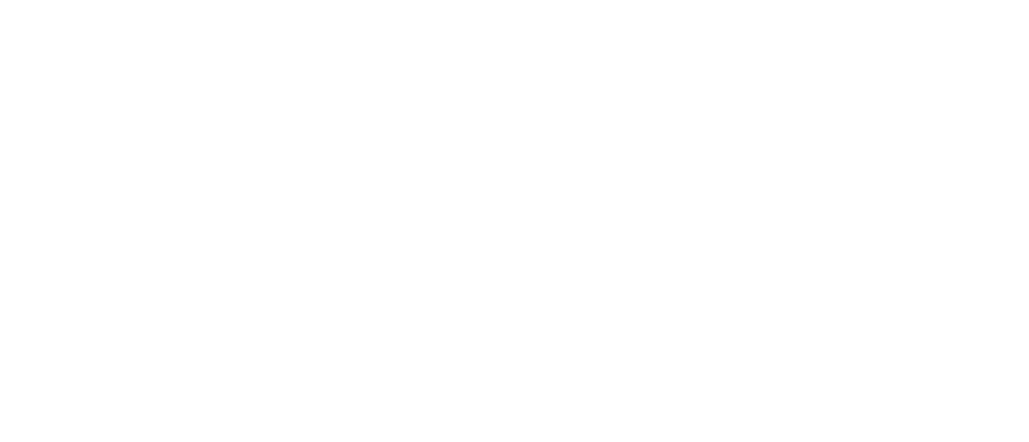
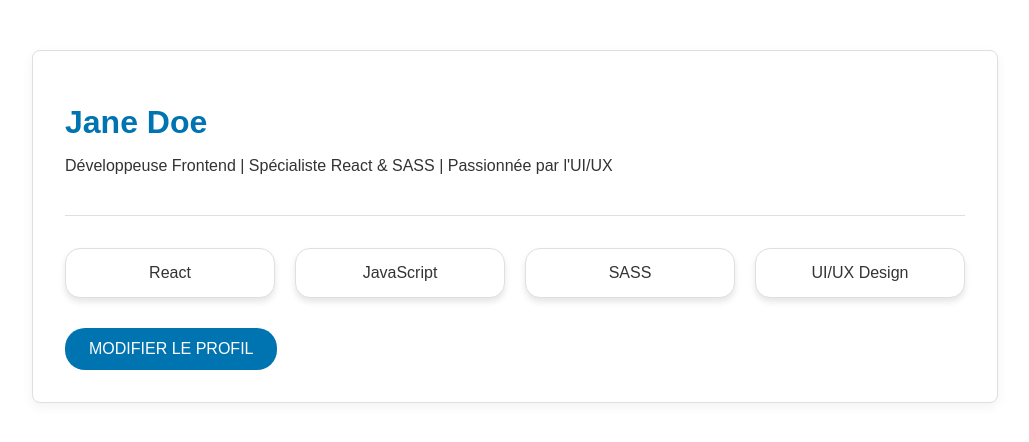
Before and after one commit to sofianslimani/skill-tree-web3, a React (Create React App) app in the folder frontend/: page /profile in a window 1280 px wide. Before the commit this address had no page. Shown: the top 442 px of the page, without its empty margins (125-1154 px from the left). Built offline with nearby package versions, Linux system fonts and the light colour scheme.

Commit message:
feat: add ProfilePage

```diff
--- a/frontend/package.json
+++ b/frontend/package.json
@@ -13,6 +13,7 @@
     "@types/react-router-dom": "^5.3.3",
     "react": "^18.2.0",
     "react-dom": "^18.2.0",
+    "react-icons": "^4.12.0",
     "react-router-dom": "^6.21.1",
     "react-scripts": "5.0.1",
     "sass": "^1.69.7",
--- a/frontend/src/App.tsx
+++ b/frontend/src/App.tsx
@@ -1,14 +1,14 @@
 import React from "react";
 import { BrowserRouter as Router, Routes, Route } from "react-router-dom";
 import HomePage from "./pages/HomePage/HomePage";
-import ProfilPage from "./pages/ProfilPage/ProfilPage";
+import ProfilePage from "./pages/ProfilePage/ProfilePage";
 
 function App() {
   return (
     <Router>
       <Routes>
         <Route path="/" element={<HomePage />} />
-        <Route path="/profil" element={<ProfilPage />} />
+        <Route path="/profile" element={<ProfilePage />} />
       </Routes>
     </Router>
   );
--- a/frontend/src/pages/ProfilPage/ProfilPage.module.scss
+++ /dev/null
@@ -1,11 +0,0 @@
-.profilPage {
-  display: flex;
-  flex-direction: column;
-  align-items: center;
-  padding: 20px;
-
-  .title {
-    color: #333;
-    margin-bottom: 20px;
-  }
-}
--- a/frontend/src/pages/ProfilPage/ProfilPage.tsx
+++ /dev/null
@@ -1,13 +0,0 @@
-import React from "react";
-import styles from "./ProfilPage.module.scss";
-
-const ProfilPage = () => {
-  return (
-    <div className={styles.profilPage}>
-      <h1 className={styles.title}>Bienvenue sur la page profil</h1>
-      <p>Bienvenue sur mon site web construit avec React et TypeScript.</p>
-    </div>
-  );
-};
-
-export default ProfilPage;
--- /dev/null
+++ b/frontend/src/pages/ProfilePage/ProfilePage.module.scss
@@ -0,0 +1,194 @@
+$primary-color: #0073b1;
+$background-color: #f8f8f8;
+$text-color: #333333;
+$border-color: #dce0e0;
+$skill-background: #ffffff;
+$skill-hover: #e1ecf4;
+$shadow-color: rgba(0, 0, 0, 0.1);
+
+.profilePage {
+  background-color: #fff;
+  border: 1px solid $border-color;
+  border-radius: 8px;
+  box-shadow: 0 4px 12px rgba(0, 0, 0, 0.05);
+  font-family: Arial, sans-serif;
+  margin: 50px auto;
+  max-width: 900px;
+  padding: 2rem;
+
+  .profileHeader {
+    border-bottom: 1px solid $border-color;
+    padding-bottom: 2rem;
+    margin-bottom: 2rem;
+
+    .username {
+      color: $primary-color;
+      font-size: 2rem;
+      font-weight: bold;
+      margin-bottom: 0.5rem;
+    }
+
+    .bio {
+      color: $text-color;
+      font-size: 1rem;
+      margin-bottom: 0.5rem;
+    }
+  }
+  .profileSkills {
+    display: grid;
+    grid-template-columns: repeat(auto-fill, minmax(180px, 1fr));
+    gap: 20px;
+    margin-top: 30px;
+
+    .skill {
+      background-color: $skill-background;
+      border: 1px solid $border-color;
+      border-radius: 15px;
+      box-shadow: 0 4px 6px $shadow-color;
+      color: $text-color;
+      display: flex;
+      flex-direction: column;
+      align-items: center;
+      justify-content: center;
+      padding: 15px;
+      transition: box-shadow 0.3s ease-in-out, transform 0.3s ease-in-out;
+
+      &:hover {
+        transform: translateY(-5px);
+        box-shadow: 0 6px 12px $shadow-color;
+        background-color: $skill-hover;
+      }
+
+      .skill-icon {
+        font-size: 30px;
+        margin-bottom: 10px;
+      }
+
+      .skill-name {
+        font-weight: bold;
+        text-align: center;
+      }
+    }
+  }
+
+  .profileForm {
+    background-color: $skill-background;
+    border: 1px solid $border-color;
+    border-radius: 10px;
+    box-shadow: 0 4px 6px $shadow-color;
+    margin-top: 20px;
+    padding: 20px;
+
+    .formField,
+    .skills-list {
+      margin-bottom: 20px;
+
+      label {
+        display: block;
+        margin-bottom: 10px;
+        font-weight: bold;
+        color: $text-color;
+      }
+
+      input[type="text"],
+      textarea {
+        width: calc(100% - 100px);
+        padding: 10px;
+        border: 1px solid $border-color;
+        border-radius: 5px;
+        font-size: 1rem;
+        color: $text-color;
+        display: inline-block;
+        margin-right: 10px;
+
+        &:focus {
+          border-color: $primary-color;
+          outline: none;
+          box-shadow: 0 0 5px rgba($primary-color, 0.5);
+        }
+      }
+
+      button {
+        margin-top: 10px;
+
+        background-color: $primary-color;
+        border: none;
+        border-radius: 20px;
+        color: white;
+        cursor: pointer;
+        font-size: 1rem;
+        padding: 10px 20px;
+        text-transform: uppercase;
+        transition: background-color 0.3s;
+
+        &:hover {
+          background-color: darken($primary-color, 10%);
+        }
+      }
+    }
+
+    .skillItem {
+      display: flex;
+      align-items: center;
+      justify-content: space-between;
+      background-color: $skill-background;
+      border: 1px solid $border-color;
+      border-radius: 10px;
+      padding: 10px;
+      margin-bottom: 10px;
+
+      button {
+        margin-left: 10px;
+        padding: 5px 10px;
+        font-size: 0.8rem;
+
+        background-color: transparent;
+        border: none;
+        cursor: pointer;
+
+        &:hover {
+          color: red;
+          text-decoration: underline;
+        }
+      }
+    }
+
+    .formActions {
+      display: flex;
+      justify-content: space-between;
+
+      button {
+        width: 48%;
+        margin-top: 10px;
+        background-color: $primary-color;
+        border: none;
+        border-radius: 20px;
+        color: white;
+        cursor: pointer;
+        font-size: 1rem;
+        padding: 0.75rem 1.5rem;
+        text-transform: uppercase;
+        transition: background-color 0.3s;
+        &:hover {
+          background-color: darken($primary-color, 10%);
+        }
+      }
+    }
+  }
+  .editButton {
+    margin-top: 30px;
+    background-color: $primary-color;
+    border: none;
+    border-radius: 20px;
+    color: white;
+    cursor: pointer;
+    font-size: 1rem;
+    padding: 0.75rem 1.5rem;
+    text-transform: uppercase;
+    transition: background-color 0.3s;
+
+    &:hover {
+      background-color: darken($primary-color, 10%);
+    }
+  }
+}
--- /dev/null
+++ b/frontend/src/pages/ProfilePage/ProfilePage.tsx
@@ -0,0 +1,122 @@
+import React, { useState } from "react";
+import styles from "./ProfilePage.module.scss";
+import { FaCode, FaPaintBrush, FaCog } from "react-icons/fa";
+
+const initialProfileData = {
+  username: "Jane Doe",
+  bio: "Développeuse Frontend | Spécialiste React & SASS | Passionnée par l'UI/UX",
+  skills: ["React", "JavaScript", "SASS", "UI/UX Design"],
+};
+
+const ProfilePage = () => {
+  const [isEditing, setIsEditing] = useState(false);
+  const [profileData, setProfileData] = useState(initialProfileData);
+  const [newSkill, setNewSkill] = useState("");
+
+  const handleEditClick = () => {
+    setIsEditing(true);
+  };
+
+  const handleCancelClick = () => {
+    setIsEditing(false);
+  };
+
+  const handleFormSubmit = (event: React.FormEvent<HTMLFormElement>) => {
+    event.preventDefault();
+    // Logique de mise à jour des données
+    setIsEditing(false);
+  };
+
+  const handleSkillChange = (event: React.ChangeEvent<HTMLInputElement>) => {
+    setNewSkill(event.target.value);
+  };
+
+  const handleAddSkill = () => {
+    if (newSkill && !profileData.skills.includes(newSkill)) {
+      setProfileData({
+        ...profileData,
+        skills: [...profileData.skills, newSkill],
+      });
+      setNewSkill("");
+    }
+  };
+
+  const handleRemoveSkill = (skillToRemove: string) => {
+    setProfileData({
+      ...profileData,
+      skills: profileData.skills.filter((skill) => skill !== skillToRemove),
+    });
+  };
+  return (
+    <div className={styles.profilePage}>
+      <div className={styles.profileHeader}>
+        <h1 className={styles.username}>{profileData.username}</h1>
+        <p className={styles.bio}>{profileData.bio}</p>
+      </div>
+      <div className={styles.profileSkills}>
+        {profileData.skills.map((skill) => (
+          <div key={skill} className={styles.skill}>
+            <span>{skill}</span>
+          </div>
+        ))}
+      </div>
+      {isEditing ? (
+        <form onSubmit={handleFormSubmit} className={styles.profileForm}>
+          <div className={styles.formField}>
+            <label htmlFor="username">Nom d'utilisateur</label>
+            <input
+              type="text"
+              id="username"
+              value={profileData.username}
+              onChange={(e) =>
+                setProfileData({ ...profileData, username: e.target.value })
+              }
+            />
+          </div>
+          <div className={styles.formField}>
+            <label htmlFor="bio">Biographie</label>
+            <textarea
+              id="bio"
+              value={profileData.bio}
+              onChange={(e) =>
+                setProfileData({ ...profileData, bio: e.target.value })
+              }
+            />
+          </div>
+          <div className={styles.formField}>
+            <label htmlFor="newSkill">Ajouter une compétence</label>
+            <input
+              type="text"
+              id="newSkill"
+              value={newSkill}
+              onChange={handleSkillChange}
+            />
+            <button type="button" onClick={handleAddSkill}>
+              Ajouter
+            </button>
+          </div>
+          {profileData.skills.map((skill, index) => (
+            <div key={index} className={styles.skillItem}>
+              {skill}
+              <button type="button" onClick={() => handleRemoveSkill(skill)}>
+                Retirer
+              </button>
+            </div>
+          ))}
+          <div className={styles.formActions}>
+            <button type="submit">Enregistrer les modifications</button>
+            <button type="button" onClick={handleCancelClick}>
+              Annuler
+            </button>
+          </div>
+        </form>
+      ) : (
+        <button onClick={handleEditClick} className={styles.editButton}>
+          Modifier le profil
+        </button>
+      )}
+    </div>
+  );
+};
+
+export default ProfilePage;
```
Also changed, not shown: 1 other file (tests, documents, lock files or other folders).
